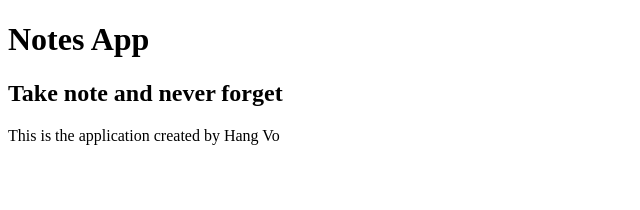
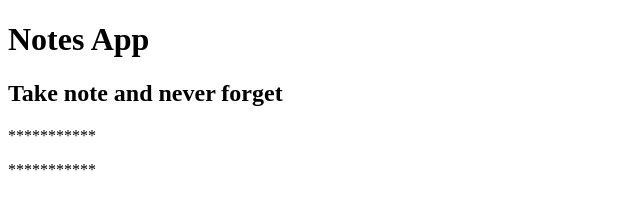
Before and after one commit to ChloeVo123/javascript, a plain HTML site: page notes-app/index.html in a window 1280 px wide. Shown: the whole page, without its empty margins (0-640 px from the left). Drawn offline with Linux system fonts and the light colour scheme.

Commit message:
DOM Manipulation

```diff
--- a/notes-app/index.html
+++ b/notes-app/index.html
@@ -2,12 +2,13 @@
 
 <html>
     <head>
-        <script src="notes-app.js"></script>
+
     </head>
-
     <body>
         <h1>Notes App</h1>
         <h2>Take note and never forget</h2>
         <p>This is the application created by Hang Vo</p>
+        <p>Some more texts</p>
+        <script src="notes-app.js"></script>
     </body>
 </html>
--- a/notes-app/notes-app.js
+++ b/notes-app/notes-app.js
@@ -1 +1,16 @@
-console.log('This is from a different file')
+// DOM - DOcument (HTML doc) Object (JS object) Model.
+// The document is modeled using a javascript object and that object is called document
+
+
+//Query and Remove
+// const p = document.querySelector('p')
+// p.remove()
+
+//Querry all and remove
+const ps = document.querySelectorAll('p')
+
+ps.forEach( function (p) {
+    p.textContent = "***********"
+    //console.log(p.textContent)
+    //p.remove()
+})
```
